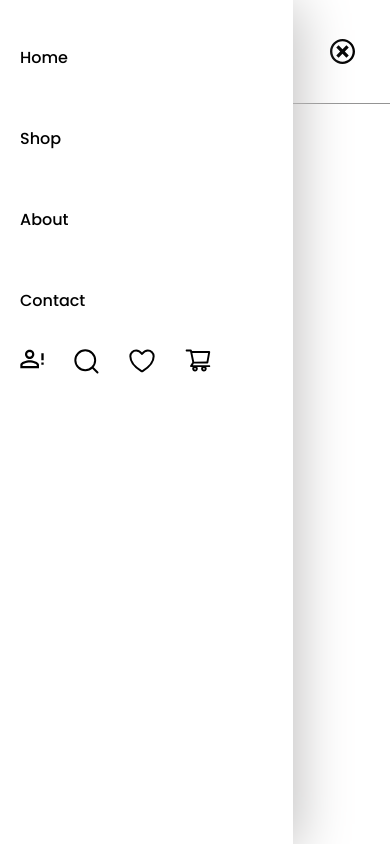
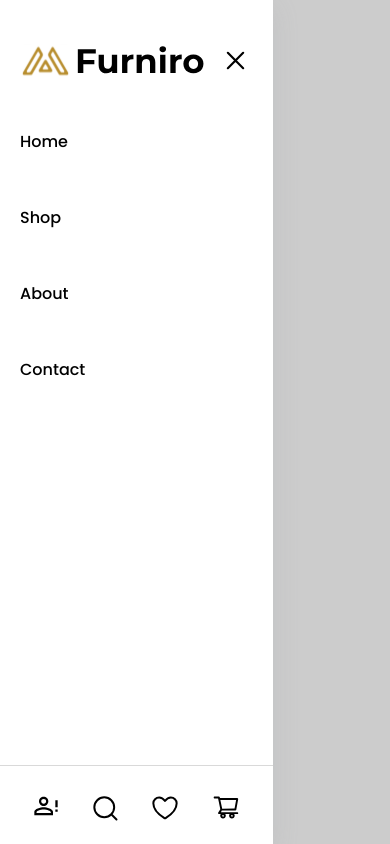
Before and after one commit to minhduc198/landing-page-furniro-ecomerce, a React (Vite) app: page / in a window 390 px wide. Both pictures are taken after a click on the element 342 px from the left and 51 px from the top of the page. Built offline with nearby package versions, Linux system fonts and the light colour scheme.

Commit message:
Feat: update header mobile

```diff
--- a/src/components/Header/index.tsx
+++ b/src/components/Header/index.tsx
@@ -1,53 +1,62 @@
+import React, { useState } from 'react'
+import { IoCloseOutline } from 'react-icons/io5'
+import { RxHamburgerMenu } from 'react-icons/rx'
+import shoppingCartIcon from '../../assets/header/icons/buy.svg'
+import favoriteIcon from '../../assets/header/icons/favourite.svg'
+import userIcon from '../../assets/header/icons/icon-profile.svg'
 import logoFull from '../../assets/header/icons/logo-full.svg'
-import userIcon from '../../assets/header/icons/icon-profile.svg'
 import searchIcon from '../../assets/header/icons/search.svg'
-import favoriteIcon from '../../assets/header/icons/favourite.svg'
-import shoppingCartIcon from '../../assets/header/icons/buy.svg'
-import { ImCancelCircle } from 'react-icons/im'
-import { RxHamburgerMenu } from 'react-icons/rx'
-import { useRef, useState } from 'react'
 
 export default function Header() {
-  const hamburgerMenu: any = useRef(null)
-  const [action, setAction] = useState(false)
+  const [openMenu, setOpenMenu] = useState(false)
 
-  const toggleMenu = () => {
-    if (hamburgerMenu.current) {
-      hamburgerMenu.current.classList.toggle('active-menu')
-    }
-    setAction(!action)
-  }
+  const toggleMenu = () => setOpenMenu(!openMenu)
 
   return (
+    <React.Fragment>
       <div className='header'>
         <div>
           <img src={logoFull} alt='' />
         </div>
-      <div className='hamburger-menu cur-pointer' onClick={toggleMenu}>
-        {action ? <ImCancelCircle size={25} /> : <RxHamburgerMenu size={25} />}
+        {!openMenu && (
+          <div className='hamburger-menu cursor-pointer' onClick={toggleMenu}>
+            <RxHamburgerMenu size={25} />
           </div>
-      <div className='header-content' ref={hamburgerMenu}>
+        )}
+        <div className={`header-content ${openMenu ? 'header-content-active' : ''}`}>
           <div className='menu'>
-          <div className='font-500 cur-pointer transform'>Home</div>
-          <div className='font-500 cur-pointer transform'>Shop</div>
-          <div className='font-500 cur-pointer transform'>About</div>
-          <div className='font-500 cur-pointer transform'>Contact</div>
+            <div className='header-mobile'>
+              <div>
+                <img src={logoFull} alt='' />
+              </div>
+              {openMenu && (
+                <div className='hamburger-menu cursor-pointer' onClick={toggleMenu}>
+                  <IoCloseOutline size={35} />
+                </div>
+              )}
+            </div>
+            <div className='menu-item font-500 cursor-pointer'>Home</div>
+            <div className='menu-item font-500 cursor-pointer'>Shop</div>
+            <div className='menu-item font-500 cursor-pointer'>About</div>
+            <div className='menu-item font-500 cursor-pointer'>Contact</div>
           </div>
           <div className='header-action'>
             <div>
-            <img className='cur-pointer' src={userIcon} alt='' />
+              <img className='cursor-pointer' src={userIcon} alt='' />
             </div>
             <div>
-            <img className='cur-pointer' src={searchIcon} alt='' />
+              <img className='cursor-pointer' src={searchIcon} alt='' />
             </div>
             <div>
-            <img className='cur-pointer' src={favoriteIcon} alt='' />
+              <img className='cursor-pointer' src={favoriteIcon} alt='' />
             </div>
             <div>
-            <img className='cur-pointer' src={shoppingCartIcon} alt='' />
+              <img className='cursor-pointer' src={shoppingCartIcon} alt='' />
             </div>
           </div>
         </div>
       </div>
+      {openMenu && <div className='header-overlay' onClick={toggleMenu}></div>}
+    </React.Fragment>
   )
 }
--- a/src/styles/_common.scss
+++ b/src/styles/_common.scss
@@ -4,6 +4,18 @@
   max-width: 1440px;
   margin-left: auto;
   margin-right: auto;
+
+  @include responsive(SM) {
+    max-width: 576px;
+  }
+
+  @include responsive(MD) {
+    max-width: 960px;
+  }
+
+  @include responsive(LG) {
+    max-width: 1440px;
+  }
 }
 
 .d-flex {
@@ -32,24 +44,18 @@
   }
 }
 
+.w-full {
+  width: 100%;
+}
+
+.hidden {
+  display: none;
+}
+
 .font-500 {
   font-weight: 500;
 }
 
-.cur-pointer {
+.cursor-pointer {
   cursor: pointer;
 }
-
-.container {
-  @include responsive(SM) {
-    max-width: 576px;
-  }
-
-  @include responsive(MD) {
-    max-width: 960px;
-  }
-
-  @include responsive(LG) {
-    max-width: 1440px;
-  }
-}
--- a/src/styles/_variable.scss
+++ b/src/styles/_variable.scss
@@ -1,4 +1,6 @@
 :root {
   --cl-black: #000;
   --cl-white: #fff;
+  --cl-gray-light: #f1f1f1;
+  --cl-gray: #d9d9d9;
 }
--- a/src/styles/components/_header.scss
+++ b/src/styles/components/_header.scss
@@ -25,22 +25,31 @@
     gap: 45px;
   }
 
-  .hamburger-menu {
+  &-overlay {
+    position: fixed;
+    inset: 0;
+    width: 100%;
+    height: 100%;
+    background-color: var(--cl-black);
+    opacity: 0.2;
+    z-index: 5;
+  }
+
+  .hamburger-menu,
+  &-mobile {
     display: none;
   }
 }
 
 @include responsive(LG) {
-  .header-content {
-    gap: 100px;
+  .header {
+    &-content {
+      column-gap: 100px;
     }
 
-  .header-action {
-    gap: 30px;
-  }
-  .header {
+    &-action,
     .menu {
-      gap: 30px;
+      column-gap: 30px;
     }
   }
 }
@@ -48,69 +57,72 @@
 @include responsive(MD) {
   .header {
     flex-direction: column;
+    row-gap: 30px;
     padding: 29px 50px 30px 50px;
-
-    &-content {
-      flex-direction: column;
-      gap: 30px;
-      margin-top: 30px;
-    }
   }
 }
 
 @include responsive(SM) {
-  .header-content {
+  .header {
+    padding: 29px 35px 30px 35px;
+    flex-direction: row;
+
+    .hamburger-menu {
+      display: block;
+    }
+
+    &-mobile {
+      display: flex;
+      align-items: center;
+      justify-content: space-between;
+      padding-inline: 20px;
+      margin-bottom: 20px;
+    }
+
+    &-content {
       flex-direction: column;
-    gap: 30px;
       align-items: start;
-    justify-content: start;
+      justify-content: space-between;
       position: absolute;
       inset: 0;
-    width: max(260px, 70%);
+      z-index: 10;
+      width: max(220px, 70%);
       background: var(--cl-white);
-    padding: 40px 0 0 20px;
+      padding: 40px 0 20px;
       margin-top: 0;
       transform: translateX(-100%);
-    transition: all 0.2s linear;
-    box-shadow: 5px 5px 50px rgb(192, 191, 191);
+      transition: all 0.3s linear;
+      box-shadow: rgba(149, 157, 165, 0.2) 0px 8px 24px;
+      opacity: 0;
 
-    .menu,
-    .header-action {
-      opacity: 0;
-    }
-  }
-
-  .active-menu {
+      &-active {
         transform: translateX(0);
-    .menu,
-    .header-action {
         opacity: 1;
       }
     }
 
-  .header {
-    padding: 29px 35px 30px 35px;
-    border-bottom: 1px solid rgb(148, 148, 148);
-    flex-direction: row;
+    &-action {
+      width: 100%;
+      gap: 0;
+      justify-content: space-evenly;
+      padding-top: 30px;
+      border-top: 1px solid var(--cl-gray);
+    }
+
     .menu {
       display: flex;
       flex-direction: column;
-      gap: 45px;
+      gap: 0;
       width: 100%;
 
-      .transform {
-        padding: 10px 0;
-      }
+      &-item {
+        padding: 30px 20px;
+        transition: all 0.2s linear;
 
-      .transform:hover {
-        transition: all 0.2s linear;
-        transform: translateX(10px);
-        text-decoration: underline;
-      }
-    }
-
-    .hamburger-menu {
-      display: flex;
+        &:hover {
+          background: var(--cl-gray-light);
         }
       }
     }
+  }
+}
```
Lines whose indentation alone changed are shown as unchanged.
